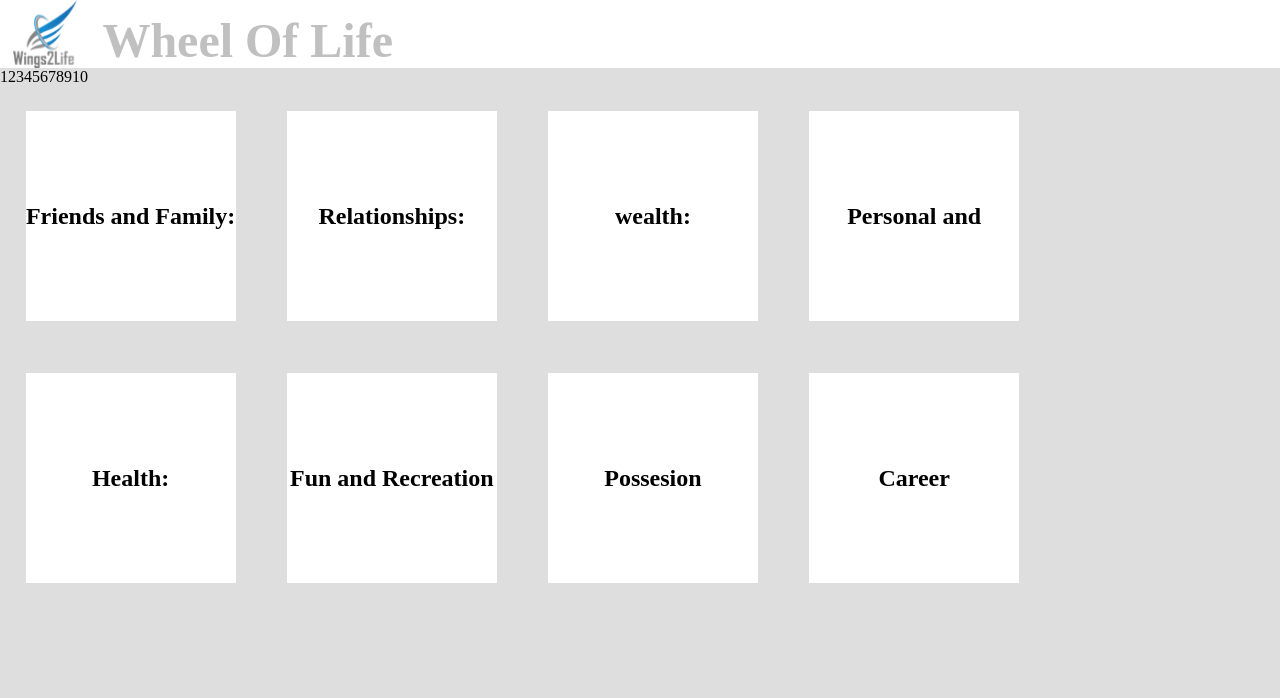
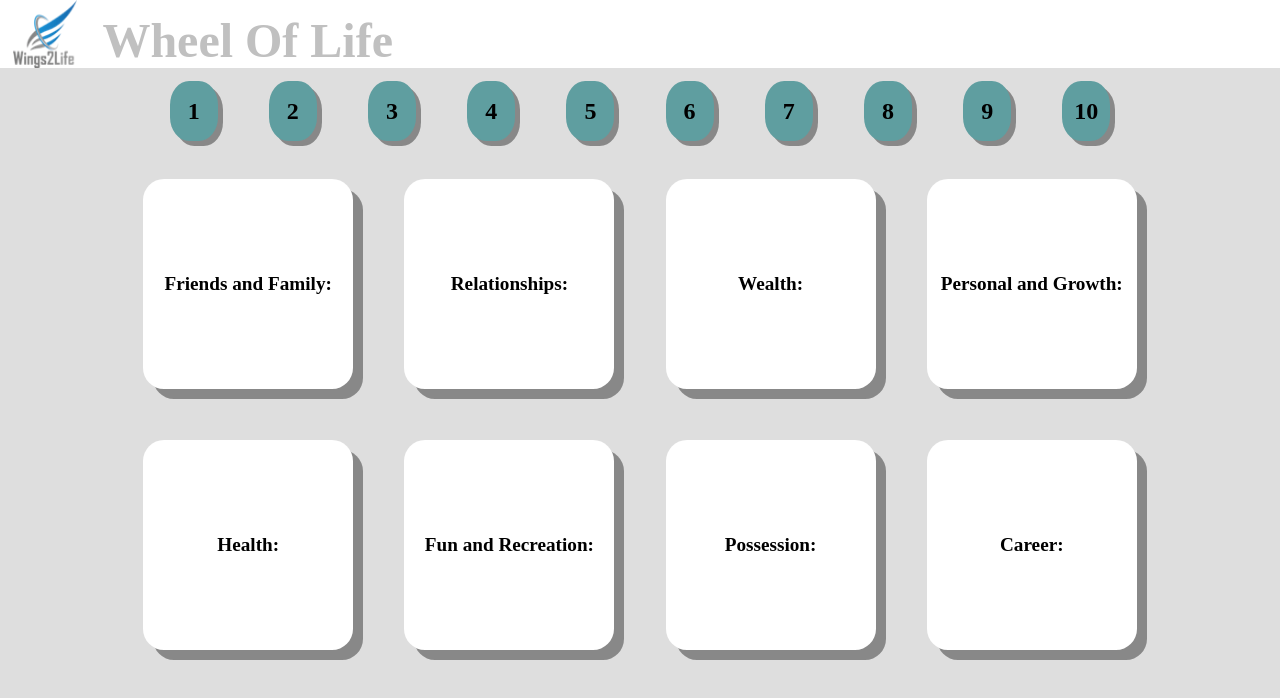
Before and after one commit to MUKESHYADAV833/wheel-of-life-react, a React (Create React App) app: page / in a window 1280 px wide. Shown: the top 698 px of the page. Built offline with nearby package versions, Linux system fonts and the light colour scheme.

Commit message:
working with css

```diff
--- a/src/App.js
+++ b/src/App.js
@@ -1,10 +1,9 @@
 import React from 'react';
 import { FontAwesomeIcon } from '@fortawesome/react-fontawesome';
-import { fas } from '@fortawesome/free-solid-svg-icons';
+import { fa } from '@fortawesome/free-solid-svg-icons';
 import Tiles from './tile' ;
 import Table from './slider'
 import { faAngleDoubleRight } from '@fortawesome/free-solid-svg-icons';
-
 class Header extends React.Component {
   constructor(props) {
     super(props);
@@ -22,6 +21,7 @@ class Header extends React.Component {
         <div className="header">
           <img id="logo" src='./wings2life.png' />
           <div className="head">Wheel Of Life</div>
+          <FontAwesomeIcon icon="fa-solid fa-arrows-rotate" />
         </div>
         <div><Table/></div>
         <div><Tiles /></div>
--- a/src/index.css
+++ b/src/index.css
@@ -25,11 +25,12 @@
    }
    .child{
      display: flex;
+     justify-content: center;
    }
 
    .child1{
      display: flex;
-
+     justify-content: center;
    }
 
    .tile{
@@ -40,10 +41,26 @@
     background-color: white;
     margin: 2%;
     color: black;
-    font-size: x-large;
+    font-size: larger;
     font-weight: 600;
+    border-radius: 10%;
+    box-shadow: 10px 10px #00000063;
+
    }
 
    .labels{
      display: flex;
+     justify-content: center;
+     line-height: 60px;
+     text-align: center;
    }
+
+   .tab{
+    margin: 1% 2%;
+    background-color:cadetblue;
+    width: 48px;
+    font-size: x-large;
+    font-weight: 600;
+    border-radius: 40%;
+    box-shadow: 5px 5px #00000063;
+   }
--- a/src/slider.js
+++ b/src/slider.js
@@ -4,16 +4,16 @@ class Table extends React.Component{
   render() {
     return (
       <div className="labels">
-        <div>1</div>
-        <div>2</div>
-        <div>3</div>
-        <div>4</div>
-        <div>5</div>
-        <div>6</div>
-        <div>7</div>
-        <div>8</div>
-        <div>9</div>
-        <div>10</div>
+        <div className="tab">1</div>
+        <div className="tab">2</div>
+        <div className="tab">3</div>
+        <div className="tab">4</div>
+        <div className="tab">5</div>
+        <div className="tab">6</div>
+        <div className="tab">7</div>
+        <div className="tab">8</div>
+        <div className="tab">9</div>
+        <div className="tab">10</div>
       </div>
     );
   }
--- a/src/tile.js
+++ b/src/tile.js
@@ -8,14 +8,14 @@ class Tiles extends React.Component {
         <div className="child">
           <div className="tile" id="friends"> Friends and Family:</div>
           <div className="tile" id="Rela">Relationships:</div>
-          <div className="tile" id="wealth">wealth:</div>
+          <div className="tile" id="wealth">Wealth:</div>
           <div className="tile" id="Personal"> Personal and Growth:</div>
         </div>
         <div className="child1">
           <div className="tile" id="health">Health:</div>
-          <div className="tile" id="Fun">Fun and Recreation</div>
-          <div className="tile" id="poss">Possesion</div>
-          <div className="tile" id="car">Career</div>
+          <div className="tile" id="Fun">Fun and Recreation:</div>
+          <div className="tile" id="poss">Possession:</div>
+          <div className="tile" id="car">Career:</div>
         </div>
 
       </div>
```
